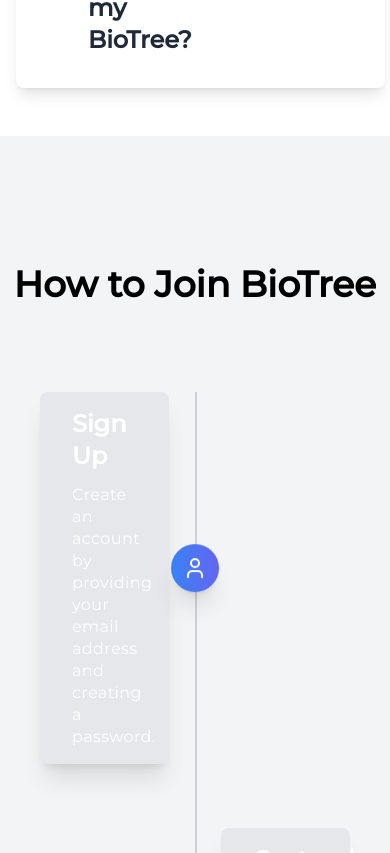
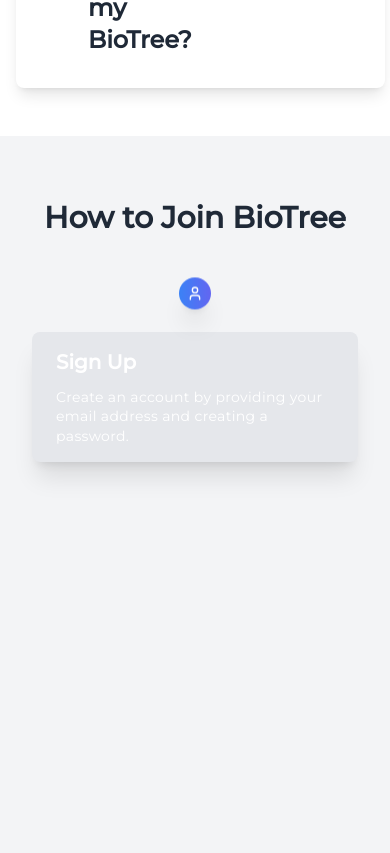
Before and after one commit to subhadipbhowmik/bio-branch, a Next.js app in the folder site/: page / in a window 390 px wide. Shown: the part 3091-3944 px from the top of the page. Built offline with nearby package versions, Linux system fonts and the light colour scheme.

Commit message:
Added Mobile responsiveness

```diff
--- a/site/components/Process.js
+++ b/site/components/Process.js
@@ -5,7 +5,6 @@ const TimelineEvent = ({ icon: Icon, title, description, index, isVisible }) =>
   const isEven = index % 2 === 0;
   const animations = ['animate-fadeIn', 'animate-scaleUp', 'animate-rotateIn', 'animate-bounceIn'];
   const animationClass = animations[index % animations.length];
-
   const gradients = [
     'from-blue-500 to-indigo-500',
     'from-pink-500 to-red-500',
@@ -15,20 +14,20 @@ const TimelineEvent = ({ icon: Icon, title, description, index, isVisible }) =>
   const gradientClass = gradients[index % gradients.length];
 
   return (
-    <div className={`mb-16 flex justify-between items-center w-full ${isEven ? 'flex-row-reverse' : ''}`}>
-      <div className="order-1 w-5/12"></div>
+    <div className={`mb-8 flex flex-col md:flex-row md:justify-between items-center w-full ${isEven ? 'md:flex-row-reverse' : ''}`}>
+      <div className="order-1 w-full md:w-5/12"></div>
       <div
-        className={`z-20 flex items-center order-1 bg-gradient-to-r ${gradientClass} shadow-xl w-12 h-12 rounded-full ${
+        className={`z-20 flex items-center order-1 bg-gradient-to-r ${gradientClass} shadow-xl w-8 h-8 md:w-12 md:h-12 rounded-full ${
           isVisible ? 'animate-bounce' : 'opacity-0'
         } transition-all duration-1000 ease-in-out`}
       >
-        <Icon className={`w-6 h-6 text-white mx-auto ${isVisible ? animationClass : 'opacity-0'}`} />
+        <Icon className={`w-4 h-4 md:w-6 md:h-6 text-white mx-auto ${isVisible ? animationClass : 'opacity-0'}`} />
       </div>
-      <div className={`order-1 bg-gray-200 dark:bg-gradient-to-r ${gradientClass} rounded-lg shadow-xl w-5/12 px-8 py-4 transition-all duration-1000 ease-in-out ${
+      <div className={`order-1 bg-gray-200 dark:bg-gradient-to-r ${gradientClass} rounded-lg shadow-xl w-full md:w-5/12 px-6 py-4 md:px-8 md:py-4 mt-4 md:mt-0 transition-all duration-1000 ease-in-out ${
         isVisible ? 'opacity-100 translate-y-0' : 'opacity-0 translate-y-10'
       }`}>
-        <h3 className="mb-3 font-bold text-white text-2xl">{title}</h3>
-        <p className="text-m leading-snug tracking-wide text-white">{description}</p>
+        <h3 className="mb-3 font-bold text-white text-xl md:text-2xl">{title}</h3>
+        <p className="text-sm md:text-m leading-snug tracking-wide text-white">{description}</p>
       </div>
     </div>
   );
@@ -41,7 +40,6 @@ const Timeline = () => {
     const handleScroll = () => {
       const events = document.querySelectorAll('.timeline-event');
       const newVisibleEvents = [];
-
       events.forEach((event, index) => {
         const rect = event.getBoundingClientRect();
         const isVisible = rect.top <= window.innerHeight * 0.75 && rect.bottom >= 0;
@@ -49,7 +47,6 @@ const Timeline = () => {
           newVisibleEvents.push(index);
         }
       });
-
       setVisibleEvents(newVisibleEvents);
     };
 
@@ -82,11 +79,11 @@ const Timeline = () => {
   ];
 
   return (
-    <div className="bg-gray-100 dark:bg-white py-32">
-      <div className="container mx-auto w-full h-full">
-        <h2 className="text-4xl font-bold text-center mb-12 text-black-800 dark:text-black">How to Join BioTree</h2>
-        <div className="relative wrap overflow-hidden p-10 h-full">
-          <div className="border-2-2 absolute border-opacity-20 border-gray-700 h-full border" style={{ left: '50%' }}></div>
+    <div className="bg-gray-100 dark:bg-white py-16 md:py-32">
+      <div className="container mx-auto w-full h-full px-4 md:px-0">
+        <h2 className="text-3xl md:text-4xl font-bold text-center mb-8 md:mb-12 text-gray-800 dark:text-gray-900">How to Join BioTree</h2>
+        <div className="relative wrap overflow-hidden p-4 md:p-10 h-full">
+          <div className="border-2-2 absolute border-opacity-20 border-gray-700 h-full border hidden md:block" style={{ left: '50%' }}></div>
           {events.map((event, index) => (
             <div key={index} className="timeline-event">
               <TimelineEvent {...event} index={index} isVisible={visibleEvents.includes(index)} />
```
